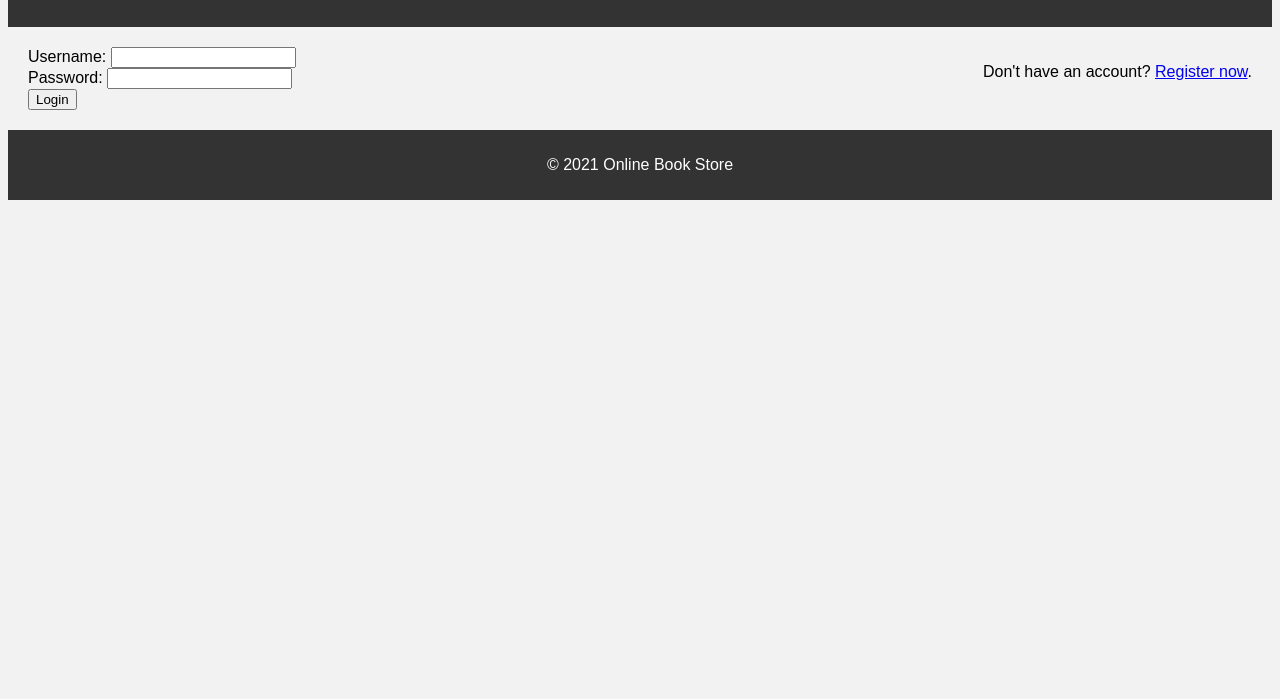
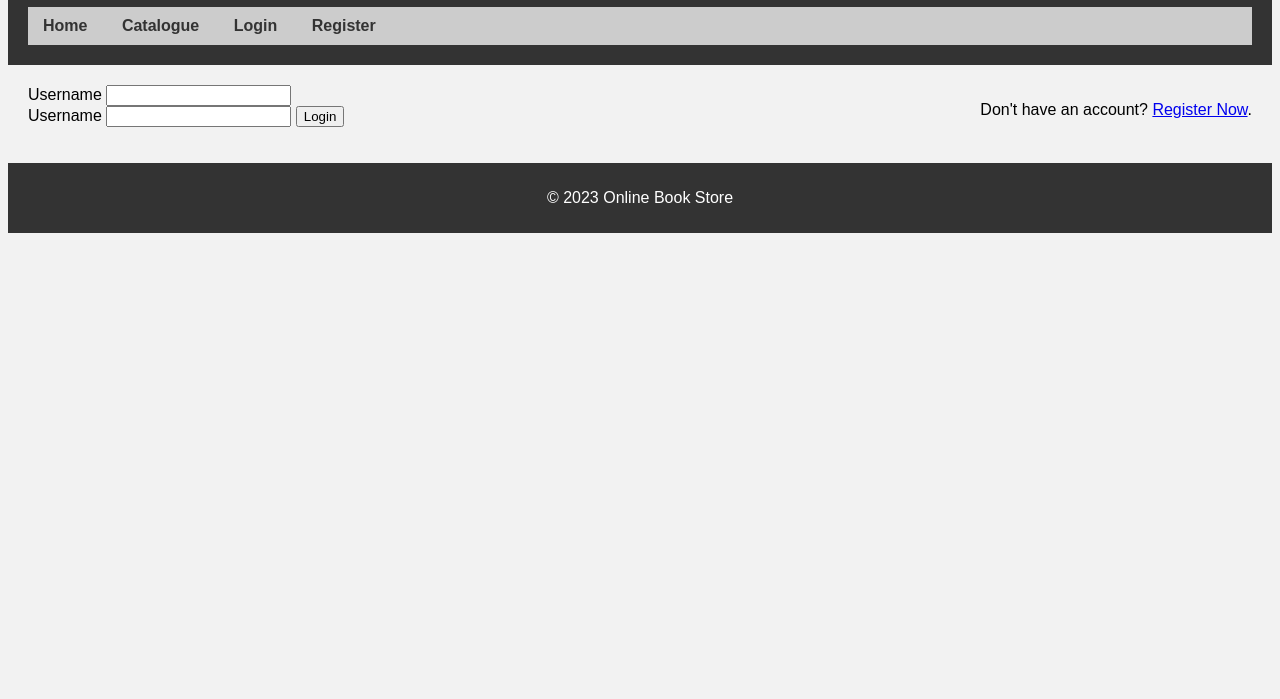
Before and after one commit to Nishchay-I/basic-webpages, a plain HTML site: page WEB/4/login.html in a window 1280 px wide. Shown: the part 101-800 px from the top of the page. Drawn offline with Linux system fonts and the light colour scheme.

Commit message:
login.html

```diff
--- a/WEB/4/login.html
+++ b/WEB/4/login.html
@@ -1,27 +1,31 @@
-<!DOCTYPE html>
 <html>
     <head>
         <title>Online Book Store Login Page</title>
-<link rel="stylesheet" href="style.css">
+        <link rel = "stylesheet" href="style.css">
     </head>
     <body>
         <header>
-<h1>Online Book Store</h1>
+            <h1>Online Book Store Login</h1>
+            <nav>
+                <ul>
+                    <li><a href="home.html">Home</a></li>
+                    <li><a href="catalogue.html">Catalogue</a></li>
+                    <li><a href="login.html">Login</a></li>
+                    <li><a href="register.html">Register</a></li>
+                </ul>
+            </nav>
         </header>
         <main>
             <form>
-<label for="username">Username:</label>
+            <label for="username">Username</label>
             <input type="text" id="username" name="username">
             <br>
-<label for="password">Password:</label>
-<input type="password" id="password" name="password">
-<br>
+            <label for="username">Username</label>
+            <input type="text" id="username" name="username">
             <button type="submit">Login</button>
             </form>
-<p>Don't have an account? <a href="#">Register now</a>.</p>
+            <p>Don't have an account? <a href="register.html">Register Now</a>.</p>
         </main>
-<footer>
-<p>&copy; 2021 Online Book Store</p>
-</footer>
+        <footer><p>&copy; 2023 Online Book Store</p></footer>
     </body>
 </html>
```
Lines whose indentation alone changed are shown as unchanged.
